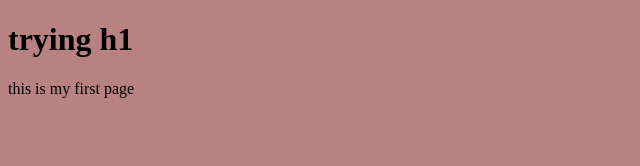
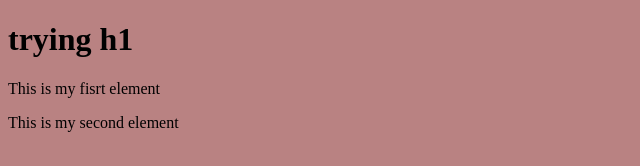
Before and after one commit to ahmadmorad/First_project, a plain HTML site: page index.html in a window 1280 px wide. Shown: the whole page, without its empty margins (0-640 px from the left). Drawn offline with Linux system fonts and the light colour scheme.

Commit message:
Used some <p></p>

```diff
--- a/index.html
+++ b/index.html
@@ -15,7 +15,9 @@
     </head>
      <body>
         <h1>trying h1</h1>
-        this is my first page
+        <p>This is my fisrt element </p>
+        <p>This is my second element</p>
+
     </body>
 
 </html>
```
